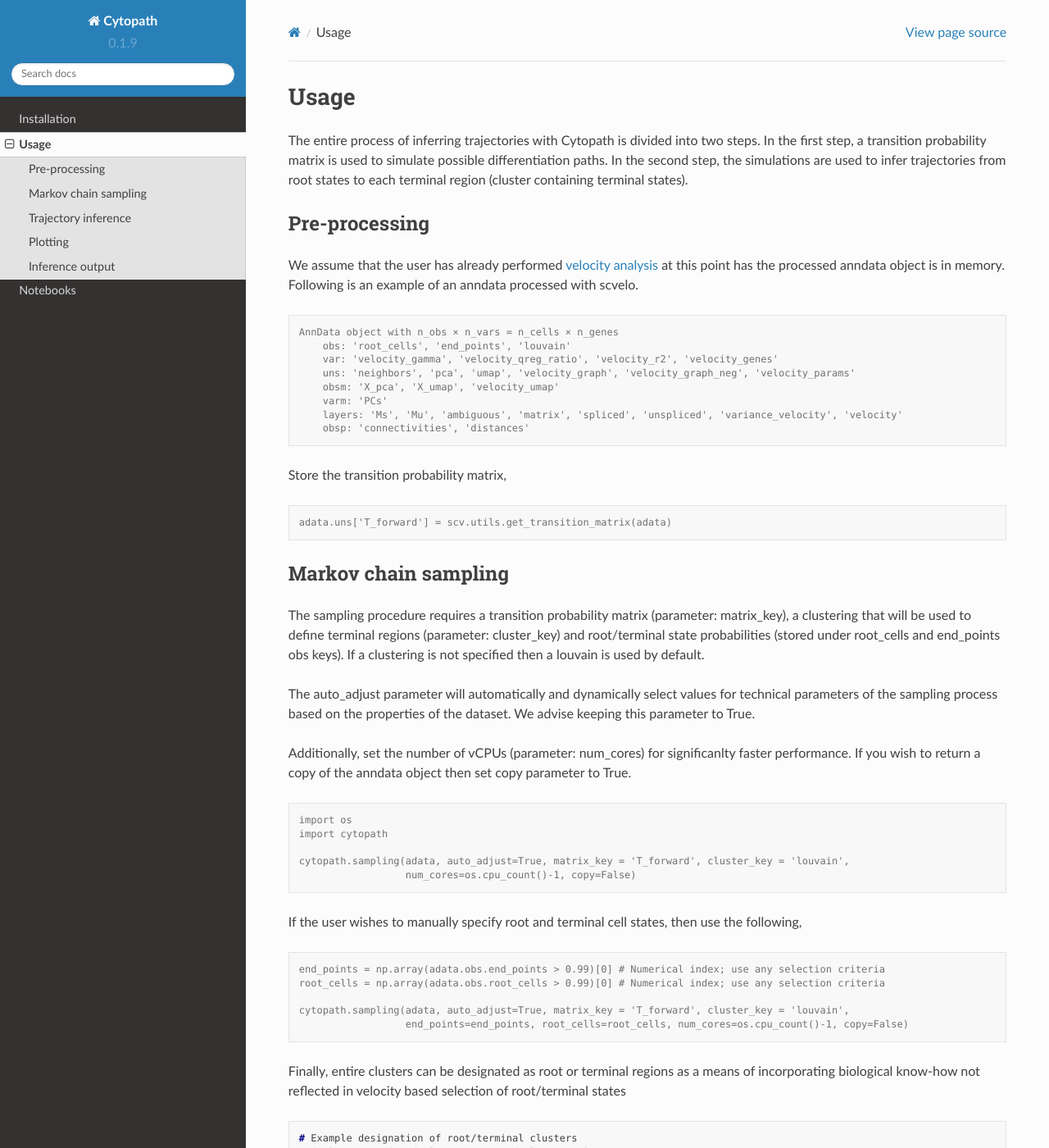
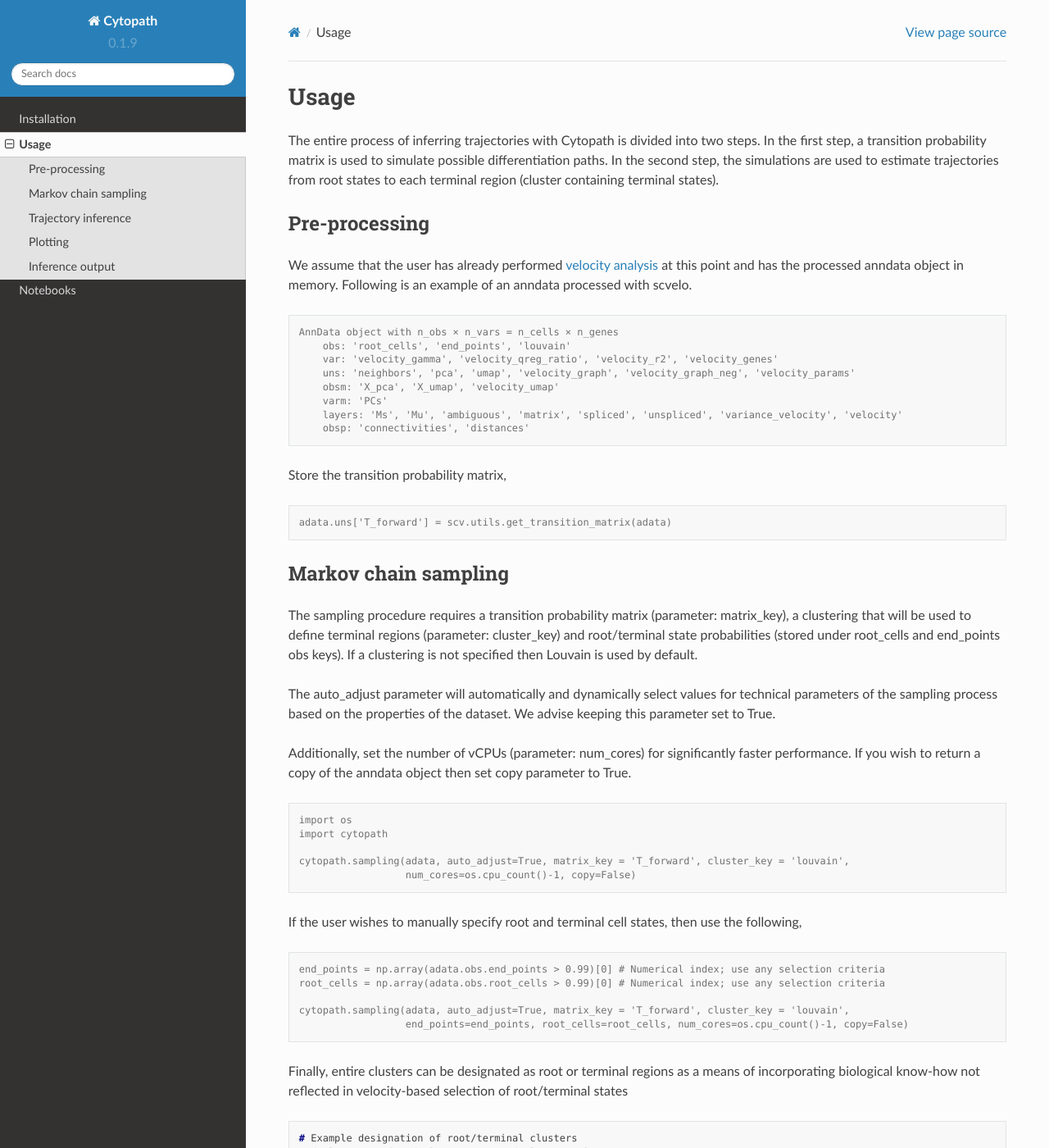
Before and after one commit to aron0093/cytopath, a Sphinx documentation site: the page built from docs/source/usage.rst, in a window 1280 px wide and 1400 px high. Shown: the whole window at 82% size. Built offline with Sphinx 7.4.7 and the Read the Docs theme 2.0.0, drawn with Linux system fonts in a browser that asks for light colours; some of the changed text lies outside the part shown.

Commit message:
Update usage.rst

```diff
--- a/docs/source/usage.rst
+++ b/docs/source/usage.rst
@@ -1,12 +1,12 @@
 Usage
 ====
 
-The entire process of inferring trajectories with Cytopath is divided into two steps. In the first step, a transition probability matrix is used to simulate possible differentiation paths. In the second step, the simulations are used to infer trajectories from root states to each terminal region (cluster containing terminal states).
+The entire process of inferring trajectories with Cytopath is divided into two steps. In the first step, a transition probability matrix is used to simulate possible differentiation paths. In the second step, the simulations are used to estimate trajectories from root states to each terminal region (cluster containing terminal states).
 
 Pre-processing
 --------------
 
-We assume that the user has already performed `velocity analysis <https://scvelo.readthedocs.io/>`_ at this point has the processed anndata object is in memory. Following is an example of an anndata processed with scvelo.
+We assume that the user has already performed `velocity analysis <https://scvelo.readthedocs.io/>`_ at this point and has the processed anndata object in memory. Following is an example of an anndata processed with scvelo.
 
 .. code-block:: console
 
@@ -28,11 +28,11 @@
 Markov chain sampling
 ---------------------
 
-The sampling procedure requires a transition probability matrix (parameter: matrix_key), a clustering that will be used to define terminal regions (parameter: cluster_key) and root/terminal state probabilities (stored under root_cells and end_points obs keys). If a clustering is not specified then a louvain is used by default.
+The sampling procedure requires a transition probability matrix (parameter: matrix_key), a clustering that will be used to define terminal regions (parameter: cluster_key) and root/terminal state probabilities (stored under root_cells and end_points obs keys). If a clustering is not specified then Louvain is used by default.
 
-The auto_adjust parameter will automatically and dynamically select values for technical parameters of the sampling process based on the properties of the dataset. We advise keeping this parameter to True.
+The auto_adjust parameter will automatically and dynamically select values for technical parameters of the sampling process based on the properties of the dataset. We advise keeping this parameter set to True.
 
-Additionally, set the number of vCPUs (parameter: num_cores) for significanlty faster performance. If you wish to return a copy of the anndata object then set copy parameter to True.
+Additionally, set the number of vCPUs (parameter: num_cores) for significantly faster performance. If you wish to return a copy of the anndata object then set copy parameter to True.
 
 .. code-block:: console
 
@@ -52,7 +52,7 @@
    cytopath.sampling(adata, auto_adjust=True, matrix_key = 'T_forward', cluster_key = 'louvain',
                      end_points=end_points, root_cells=root_cells, num_cores=os.cpu_count()-1, copy=False)
 
-Finally, entire clusters can be designated as root or terminal regions as a means of incorporating biological know-how not reflected in velocity based selection of root/terminal states
+Finally, entire clusters can be designated as root or terminal regions as a means of incorporating biological know-how not reflected in velocity-based selection of root/terminal states
 
 .. code-block:: console
 
@@ -82,7 +82,7 @@
 Inference output
 ----------------
 
-The trajectories inferred by Cytopath are segmented. Cells are then aligned to these trajectory segments to determine their relative position along the trajectory (pseudotime) and relative association with multiple trajectories (cell fate).
+The trajectories inferred by Cytopath are composed of segments. Cells are aligned to these trajectory segments to determine their relative position along the trajectory (pseudotime) and relative association with multiple trajectories (cell-fate).
 
 The complete inference output containing all cell-trajectory alignments is stored under the following key,
 
```
